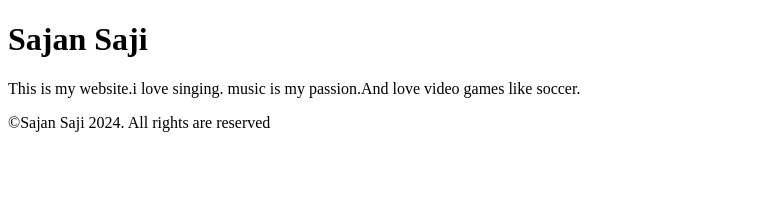
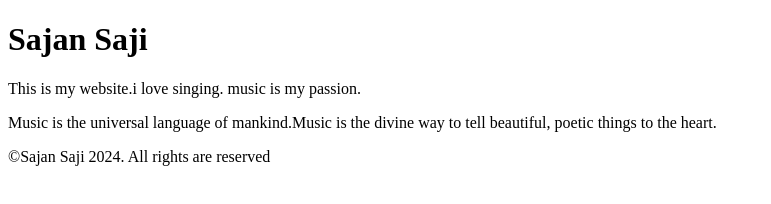
Before and after one commit to sajansaji48/week4-comp-6062, a plain HTML site: page index.html in a window 1280 px wide. Shown: the whole page, without its empty margins (0-771 px from the left). Drawn offline with Linux system fonts and the light colour scheme.

Commit message:
Update index.html
added one more paragraph

```diff
--- a/index.html
+++ b/index.html
@@ -2,6 +2,7 @@
 <html>
     <head>
         <title>My website</title>
+        <link rel="stylesheet" href="css/style.css">
     </head>
     <body>
         <header>
@@ -9,8 +10,11 @@
         </header>
         <main>
             <p>
-                This is my website.i love singing. music is my passion.And love video games like soccer.
+                This is my website.i love singing. music is my passion.
 
+            </p>
+            <p>
+                Music is the universal language of mankind.Music is the divine way to tell beautiful, poetic things to the heart.
             </p>
         </main>
         <footer>
```
